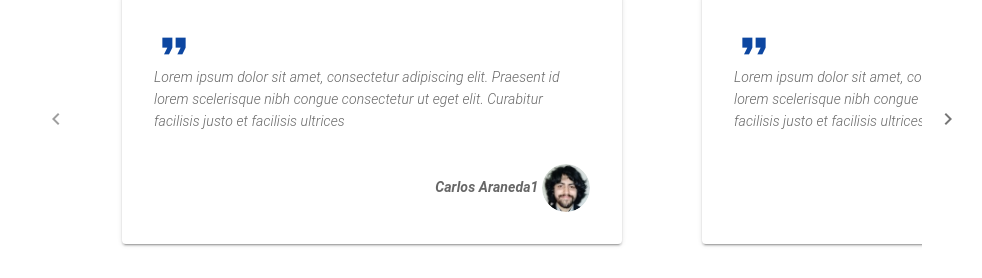
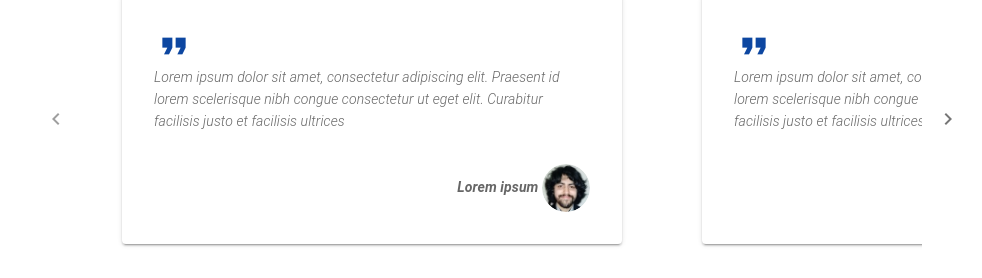
Before and after one commit to alfredo-baquedano/cv, a Vue app: page / in a window 1280 px wide. Shown: the part 5402-5680 px from the top of the page, without its empty margins (266-1248 px from the left). Built offline with nearby package versions, Linux system fonts and the light colour scheme; a small style sheet from the web is missing.

Commit message:
change key of references iteration

```diff
--- a/src/store.js
+++ b/src/store.js
@@ -168,8 +168,8 @@ export default new Vuex.Store({
       references: [
         {
           author: {
-            firstName: 'Carlos',
-            lastName: 'Araneda1',
+            firstName: 'Lorem',
+            lastName: 'ipsum',
             position: '',
             image: 'img/alfredo.jpg',
           },
@@ -177,8 +177,8 @@ export default new Vuex.Store({
         },
         {
           author: {
-            firstName: 'Carlos',
-            lastName: 'Araneda1',
+            firstName: 'Lorem',
+            lastName: 'ipsum',
             position: '',
             image: 'img/alfredo.jpg',
           },
@@ -186,8 +186,8 @@ export default new Vuex.Store({
         },
         {
           author: {
-            firstName: 'Carlos',
-            lastName: 'Araneda1',
+            firstName: 'Lorem',
+            lastName: 'ipsum',
             position: '',
             image: 'img/alfredo.jpg',
           },
@@ -195,8 +195,8 @@ export default new Vuex.Store({
         },
         {
           author: {
-            firstName: 'Carlos',
-            lastName: 'Araneda1',
+            firstName: 'Lorem',
+            lastName: 'ipsum',
             position: '',
             image: 'img/alfredo.jpg',
           },
--- a/src/views/References.vue
+++ b/src/views/References.vue
@@ -8,8 +8,8 @@
       show-arrows>
       <v-slide-item
         class="ma-10"
-        v-for="reference in references"
-        :key="reference.author"
+        v-for="(reference, index) in references"
+        :key="index"
         v-slot:default="{ active, toggle }"
       >
         <v-card
```
